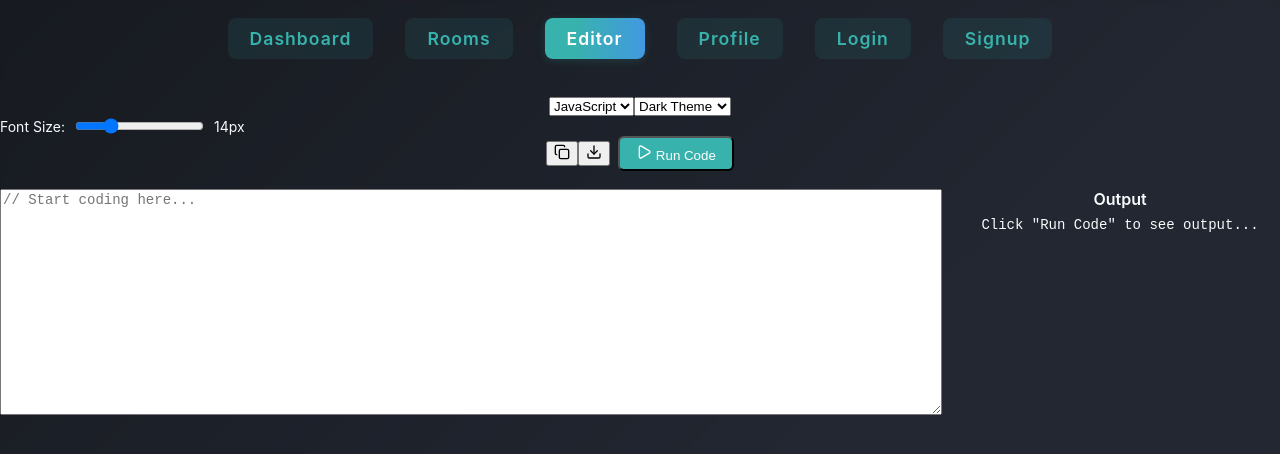
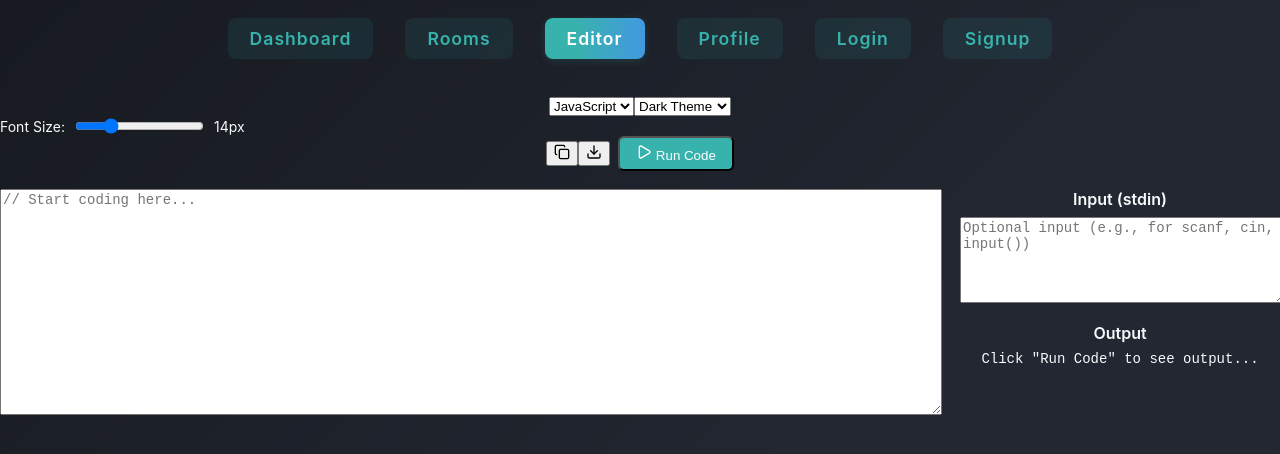
Before and after one commit to lakshay18bansal/ZCODER, a React (Create React App) app in the folder frontend/: page /editor in a window 1280 px wide. Shown: the top 454 px of the page. Built offline with nearby package versions, Linux system fonts and the light colour scheme.

Commit message:
Backend for editor

```diff
--- a/frontend/src/components/editor/Editor.js
+++ b/frontend/src/components/editor/Editor.js
@@ -1,9 +1,14 @@
 import React, { useState } from 'react';
 import { Play, Download, Copy } from 'lucide-react';
+import axios from 'axios';
 
-const Editor = ({ code = '', setCode = () => {}, onRunCode = () => {}, output = '', language = 'javascript' }) => {
+const Editor = () => {
+  const [code, setCode] = useState('');
+  const [language, setLanguage] = useState('javascript');
   const [theme, setTheme] = useState('dark');
   const [fontSize, setFontSize] = useState(14);
+  const [input, setInput] = useState('');
+  const [output, setOutput] = useState('');
 
   const languages = [
     { value: 'javascript', label: 'JavaScript' },
@@ -33,10 +38,25 @@ const Editor = ({ code = '', setCode = () => {}, onRunCode = () => {}, output =
     document.body.removeChild(element);
   };
 
+  const onRunCode = async () => {
+    try {
+      const response = await fetch('http://localhost:5000/api/code/execute', {
+        method: 'POST',
+        headers: { 'Content-Type': 'application/json' },
+        body: JSON.stringify({ language, code, input }),
+      });
+      const data = await response.json();
+      setOutput(data.output || data.error || 'No output');
+    } catch (error) {
+      setOutput('Error connecting to server');
+      console.error(error);
+    }
+  };
+
   return (
     <div className="editor-container">
       <div className="editor-toolbar">
-        <select value={language} onChange={() => {}}>
+        <select value={language} onChange={e => setLanguage(e.target.value)}>
           {languages.map(lang => (
             <option key={lang.value} value={lang.value}>{lang.label}</option>
           ))}
@@ -55,6 +75,7 @@ const Editor = ({ code = '', setCode = () => {}, onRunCode = () => {}, output =
         <button onClick={handleDownloadCode} title="Download Code"><Download size={16} /></button>
         <button onClick={onRunCode} style={{ background: '#38b2ac', color: '#fff', borderRadius: 6, padding: '6px 16px', marginLeft: 8 }}><Play size={16} /> Run Code</button>
       </div>
+
       <div style={{ display: 'flex', marginTop: 18 }}>
         <div style={{ flex: 1, position: 'relative' }}>
           <textarea
@@ -66,10 +87,23 @@ const Editor = ({ code = '', setCode = () => {}, onRunCode = () => {}, output =
             spellCheck={false}
           />
         </div>
+
         <div style={{ width: 320, marginLeft: 24 }}>
+          <div className="editor-output" style={{ marginBottom: 16 }}>
+            <div style={{ fontWeight: 600, marginBottom: 8 }}>Input (stdin)</div>
+            <textarea
+              value={input}
+              onChange={e => setInput(e.target.value)}
+              style={{ width: '100%', minHeight: 80, fontSize: 14 }}
+              placeholder="Optional input (e.g., for scanf, cin, input())"
+            />
+          </div>
+
           <div className="editor-output">
             <div style={{ fontWeight: 600, marginBottom: 8 }}>Output</div>
-            <pre style={{ margin: 0, fontSize: 14 }}>{output || 'Click "Run Code" to see output...'}</pre>
+            <pre style={{ margin: 0, fontSize: 14, whiteSpace: 'pre-wrap' }}>
+              {output || 'Click "Run Code" to see output...'}
+            </pre>
           </div>
         </div>
       </div>
```
Also changed, not shown: 14 other files (tests, documents, lock files or other folders).
